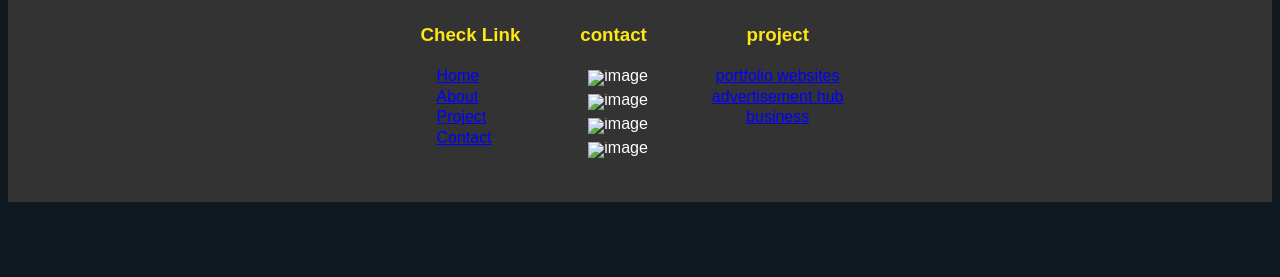
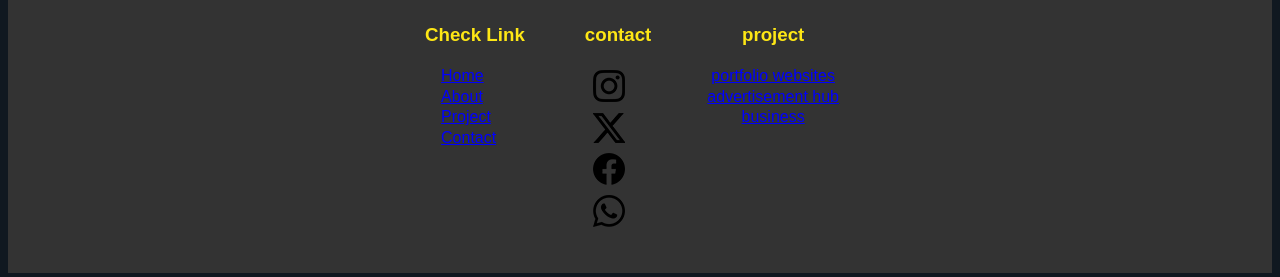
Before and after one commit to makale21/mklmediatech-, a plain HTML site: page project.html in a window 1280 px wide. Shown: the part 914-1191 px from the top of the page. Before the commit the page ends 1124 px from the top, so only its background shows below. Drawn offline with Linux system fonts and the light colour scheme.

Commit message:
Update project.html
something went wrong just cleaning error

```diff
--- a/project.html
+++ b/project.html
@@ -63,10 +63,10 @@
             <section class="contd">
                 <h3>contact</h3>
                     <ul>
-                        <li><img src="image/INSTA.png" class="mg" alt="image"></li>
-                        <li><img src="image/X.png" class="mg" alt="image"></li>
-                        <li><img src="image/FACEB.png" class="mg" alt="image"></li>
-                        <li><img src="image/WHATSAPP.png" class="mg" alt="image"></li>
+                        <li><img src="INSTA.png" class="mg" alt="image"></li>
+                        <li><img src="X.png" class="mg" alt="image"></li>
+                        <li><img src="FACEB.png" class="mg" alt="image"></li>
+                        <li><img src="WHATSAPP.png" class="mg" alt="image"></li>
                     </ul>
             </section>
             <section class="proj">
@@ -80,4 +80,5 @@
         </article>
     </footer>
 </body>
+
 </html>
```
